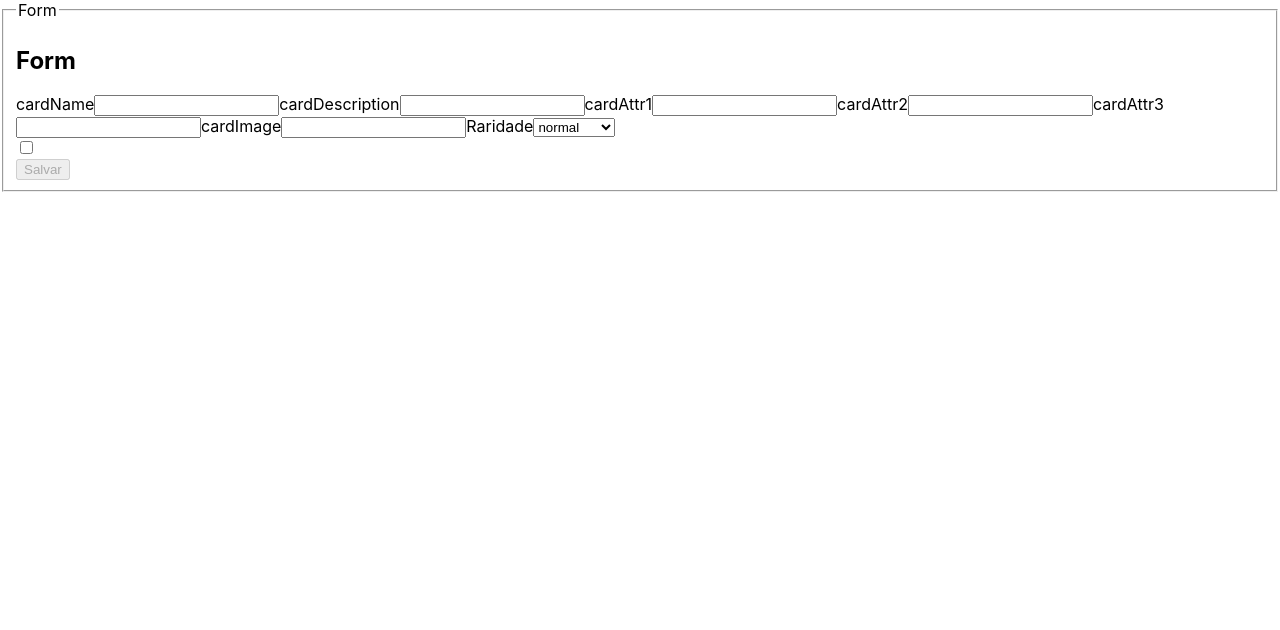
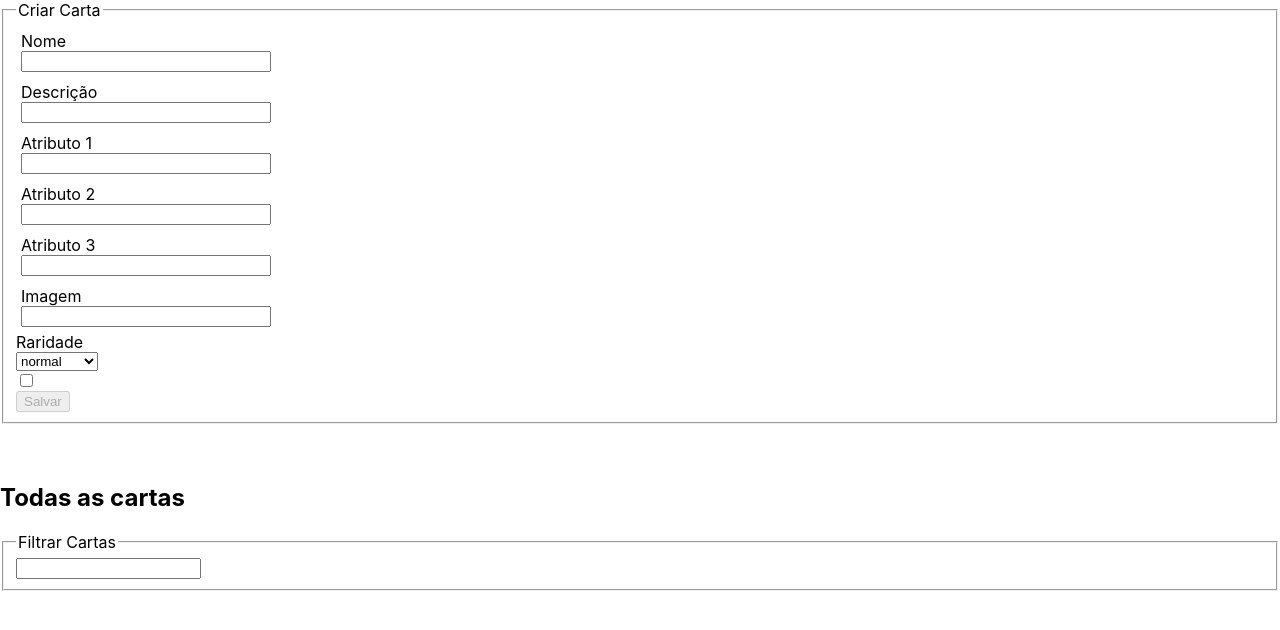
Before and after one commit to andreapmacedo/project-tryunfo, a React (Create React App) app: page / in a window 1280 px wide. Shown: the top 630 px of the page. Built offline with nearby package versions, Linux system fonts and the light colour scheme.

Commit message:
adiciona solução para o requisito 10

```diff
--- a/src/App.js
+++ b/src/App.js
@@ -1,6 +1,7 @@
 import React from 'react';
 import Form from './components/Form';
 import Card from './components/Card';
+import Filter from './components/Filter';
 
 const INITIAL_STATE = {
   cardName: '',
@@ -12,6 +13,7 @@ const INITIAL_STATE = {
   cardRare: '',
   cardTrunfo: false,
   savedCards: [],
+  cardNameFilter: '',
 };
 
 class App extends React.Component {
@@ -22,7 +24,7 @@ class App extends React.Component {
 
   onInputChange = ({ target }) => {
     const { name } = target;
-    console.log(name); // Componente
+    // console.log(name);
     const value = target.type === 'checkbox' ? target.checked : target.value;
     // console.log(this.state.hasTrunfo);
     // console.log(value);
@@ -36,9 +38,9 @@ class App extends React.Component {
     const { cardName, cardDescription, cardImage } = this.state;
     const maxAttr = 90;
     const maxTotal = 210;
-    cardAttr1 = Number(cardAttr1);
-    cardAttr2 = Number(cardAttr2);
-    cardAttr3 = Number(cardAttr3);
+    cardAttr1 = parseInt(cardAttr1, 10);
+    cardAttr2 = parseInt(cardAttr2, 10);
+    cardAttr3 = parseInt(cardAttr3, 10);
     if (
       cardName
       && cardDescription
@@ -63,7 +65,9 @@ class App extends React.Component {
       cardAttr3,
       cardImage,
       cardRare,
-      cardTrunfo } = this.state;
+      cardTrunfo,
+      cardNameFilter,
+    } = this.state;
     const newCard = {
       cardName,
       cardDescription,
@@ -72,7 +76,9 @@ class App extends React.Component {
       cardAttr3,
       cardImage,
       cardRare,
-      cardTrunfo };
+      cardTrunfo,
+      cardNameFilter,
+    };
     this.setState((prevState) => ({
       savedCards: [...prevState.savedCards, newCard],
       cardName: '',
@@ -83,6 +89,7 @@ class App extends React.Component {
       cardImage: '',
       cardRare: '',
       cardTrunfo: false,
+      cardNameFilter: prevState.cardNameFilter,
     }));
   }
 
@@ -105,6 +112,7 @@ class App extends React.Component {
       cardRare,
       cardTrunfo,
       savedCards,
+      cardNameFilter,
     } = this.state;
     const hasTrunfo = savedCards.some((card) => card.cardTrunfo);
 
@@ -136,7 +144,15 @@ class App extends React.Component {
           cardTrunfo={ cardTrunfo }
         />
         <div className="cards">
-          {savedCards.map((card) => (<Card
+          <h2>Todas as cartas</h2>
+          <Filter
+            cardNameFilter={ cardNameFilter }
+            onInputChange={ this.onInputChange }
+          />
+          {savedCards
+            .filter((card) => card.cardName.includes(cardNameFilter))
+            // .filter((card) => card.cardName !== cardNameFilter)
+            .map((card) => (<Card
               key={ card.cardName }
               cardName={ card.cardName }
               cardDescription={ card.cardDescription }
--- a/src/components/Card.js
+++ b/src/components/Card.js
@@ -1,5 +1,6 @@
 import React from 'react';
 import PropTypes from 'prop-types';
+import '../styles/Card.css';
 
 class Card extends React.Component {
   render() {
@@ -16,7 +17,7 @@ class Card extends React.Component {
       deleteCard,
     } = this.props;
     return (
-      <section>
+      <section className="tryunfo-card">
         <h2 data-testid="name-card">{ cardName }</h2>
         <img src={ cardImage } alt={ cardName } data-testid="image-card" />
         <p data-testid="description-card">{ cardDescription }</p>
@@ -36,7 +37,7 @@ class Card extends React.Component {
               name={ cardName }
               onClick={ deleteCard }
             >
-              Remover
+              Excluir
             </button>
           )}
         </div>
--- /dev/null
+++ b/src/components/Filter.js
@@ -0,0 +1,35 @@
+import React from 'react';
+import PropTypes from 'prop-types';
+
+class Filter extends React.Component {
+  render() {
+    const {
+      cardNameFilter,
+      onInputChange,
+    } = this.props;
+    return (
+      <fieldset>
+        <legend>Filtrar Cartas</legend>
+        <section className="filter-sec">
+          <form className="form-filter">
+            <input
+              text="Filtrar por nome"
+              data-testid="name-filter"
+              name="cardNameFilter"
+              type="text"
+              value={ cardNameFilter }
+              onChange={ onInputChange }
+            />
+          </form>
+        </section>
+      </fieldset>
+    );
+  }
+}
+
+Filter.propTypes = {
+  cardNameFilter: PropTypes.string,
+  onInputChange: PropTypes.func,
+}.isRequired;
+
+export default Filter;
--- a/src/components/Form.js
+++ b/src/components/Form.js
@@ -1,6 +1,7 @@
 import React from 'react';
 import PropTypes from 'prop-types';
 import MyInput from './MyInput';
+import '../styles/Form.css';
 
 class Form extends React.Component {
   render() {
@@ -21,19 +22,19 @@ class Form extends React.Component {
     } = this.props;
     return (
       <fieldset>
-        <legend>Form</legend>
-        <section>
-          <h2>Form</h2>
-          <form>
+        <legend>Criar Carta</legend>
+        <section className="form-sec">
+          <form lassName="form">
             <MyInput
+              text="Nome"
               dataTestid="name-input"
               name="cardName"
               type="text"
               value={ cardName }
-              // value="cardName"
               inputChange={ onInputChange }
             />
             <MyInput
+              text="Descrição"
               dataTestid="description-input"
               name="cardDescription"
               type="textarea"
@@ -41,6 +42,7 @@ class Form extends React.Component {
               inputChange={ onInputChange }
             />
             <MyInput
+              text="Atributo 1"
               dataTestid="attr1-input"
               name="cardAttr1"
               type="number"
@@ -48,6 +50,7 @@ class Form extends React.Component {
               inputChange={ onInputChange }
             />
             <MyInput
+              text="Atributo 2"
               dataTestid="attr2-input"
               name="cardAttr2"
               type="number"
@@ -55,6 +58,7 @@ class Form extends React.Component {
               inputChange={ onInputChange }
             />
             <MyInput
+              text="Atributo 3"
               dataTestid="attr3-input"
               name="cardAttr3"
               type="number"
@@ -62,6 +66,7 @@ class Form extends React.Component {
               inputChange={ onInputChange }
             />
             <MyInput
+              text="Imagem"
               dataTestid="image-input"
               name="cardImage"
               type="text"
@@ -70,6 +75,7 @@ class Form extends React.Component {
             />
             Raridade
             <select
+              className="normal-inputbox"
               name="cardRare"
               id="select"
               data-testid="rare-input"
@@ -80,7 +86,7 @@ class Form extends React.Component {
               <option value="raro">raro</option>
               <option value="muito raro">muito raro</option>
             </select>
-            <div>
+            <div className="superTrunfo">
               {/* {hasTrunfo
                 ? <p>Você já tem um Super Trunfo em seu baralho</p>
                 : (<input
@@ -104,6 +110,7 @@ class Form extends React.Component {
               />}
             </div>
             <button
+              className="button-save"
               type="submit"
               data-testid="save-button"
               onSaveButtonClick
--- a/src/components/MyInput.jsx
+++ b/src/components/MyInput.jsx
@@ -1,13 +1,15 @@
 import React from 'react';
 import PropTypes from 'prop-types';
+import '../styles/Form.css';
 
 class MyInput extends React.Component {
   render() {
-    const { dataTestid, name, type, value, inputChange } = this.props;
+    const { text, dataTestid, name, type, value, inputChange } = this.props;
     return (
       <label htmlFor={ name } className="input">
-        { name }
+        { text }
         <input
+          className="normal-inputbox"
           data-testid={ dataTestid }
           type={ type }
           name={ name }
@@ -21,6 +23,7 @@ class MyInput extends React.Component {
 
 MyInput.propTypes = {
   dataTestid: PropTypes.string.isRequired,
+  text: PropTypes.string.isRequired,
   name: PropTypes.string.isRequired,
   type: PropTypes.string.isRequired,
   value: PropTypes.string.isRequired,
--- /dev/null
+++ b/src/styles/Card.css
@@ -0,0 +1,26 @@
+.buttonBox {
+  align-items: center;
+  display: flex;
+  flex-direction: column;
+  justify-content: center;
+  margin: 5px;
+  margin-top: 10px;
+}
+
+.button-delete {
+  background-color: transparent;
+  border: 3px solid gray;
+  border-radius: 5px;
+  color: black;
+  cursor: pointer;
+  font-size: 1em;
+  margin-top: 10px;
+  padding: 10px;
+  transition-duration: 200ms;
+  width: 120px;
+}
+
+.button-delete:enabled:hover {
+  background-color: gray;
+  color: white;
+}
--- /dev/null
+++ b/src/styles/Form.css
@@ -0,0 +1,17 @@
+form {
+  align-items: flex-start;
+  display: flex;
+  flex-direction: column;
+}
+
+.card-div {
+  border: 1px solid black;
+  width: 200px;
+}
+
+.input {
+  display: flex;
+  flex-direction: column;
+  margin: 5px;
+  width: 250px;
+}
```
Also changed, not shown: src/styles/App.css (added, +26 -0 lines), 1 other file (tests, documents, lock files or other folders). Lines whose indentation alone changed are shown as unchanged.
